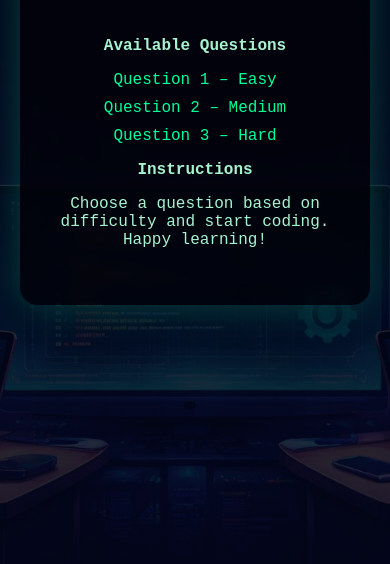
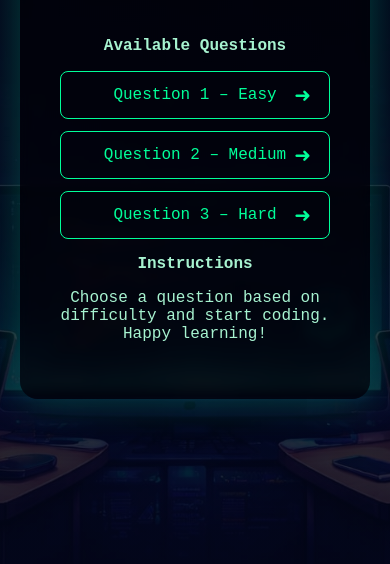
Before and after one commit to Lingaeswari-176/Code-refactor-relay, a plain HTML site: page index.html in a window 390 px wide. Shown: the part 246-810 px from the top of the page. Drawn offline with Linux system fonts and the light colour scheme.

Commit message:
Style question links as cards with hover effects
Added styles for question links to appear as cards with hover effects and responsive design.

```diff
--- a/styles.css
+++ b/styles.css
@@ -171,6 +171,50 @@ button:hover {
   box-shadow: 0 0 15px rgba(0,255,153,0.6);
 }
 
+/* ===== FRONT PAGE QUESTION ARROWS (FOR YOUR HTML) ===== */
+
+/* Make question links look like cards */
+.left ul li a {
+  display: block;
+  padding: 14px 18px;
+  border: 1px solid #00ff99;
+  border-radius: 8px;
+  margin-bottom: 12px;
+  position: relative;
+  transition: background 0.25s ease, box-shadow 0.25s ease;
+}
+
+/* Arrow on right side */
+.left ul li a::after {
+  content: "➜";
+  position: absolute;
+  right: 18px;
+  top: 50%;
+  transform: translateY(-50%);
+  font-size: 20px;
+  color: #00ff99;
+  transition: transform 0.25s ease, text-shadow 0.25s ease;
+}
+
+/* Hover effect */
+.left ul li a:hover {
+  background: rgba(0, 255, 153, 0.08);
+  box-shadow: 0 0 15px rgba(0, 255, 153, 0.35);
+}
+
+.left ul li a:hover::after {
+  transform: translate(6px, -50%);
+  text-shadow: 0 0 10px #00ff99;
+}
+
+/* Remove bullets cleanly */
+.left ul {
+  list-style: none;
+  padding-left: 0;
+  margin-left: 0;
+}
+
+
 /* ===== RESPONSIVE ===== */
 @media (max-width: 768px) {
   .page {
```
